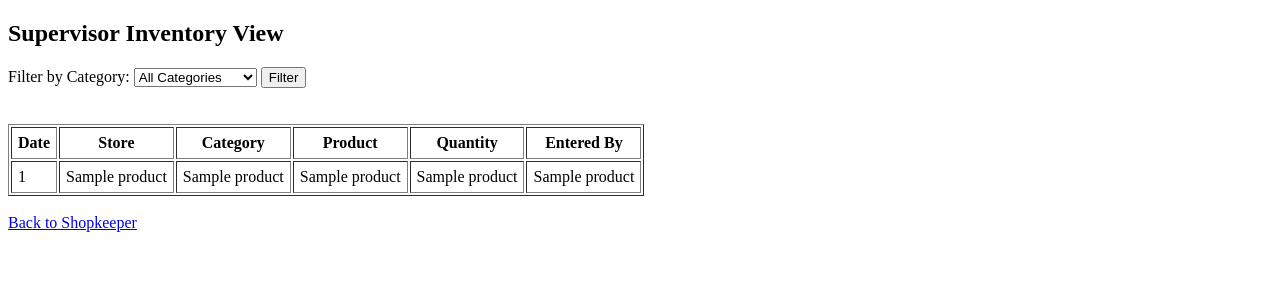
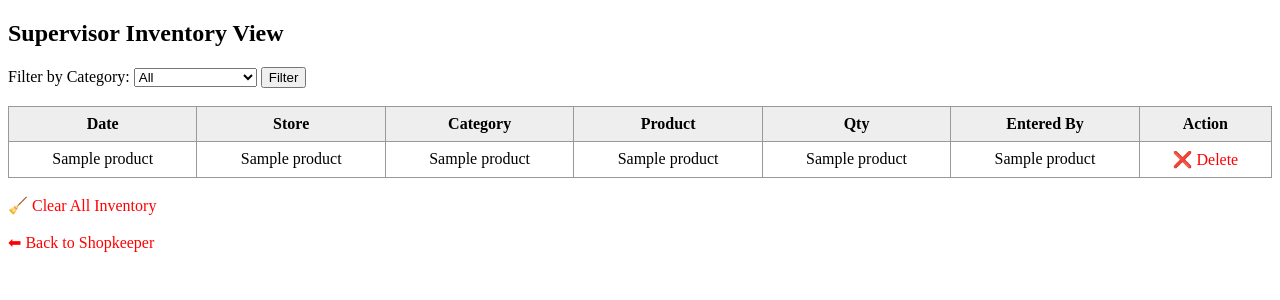
Before and after one commit to hetshah8100/inventory-system, a Flask app: template templates/supervisor.html in a window 1280 px wide. Shown: the top 300 px of the page. Run offline with Flask 3, Linux system fonts and the light colour scheme; the template is opened without the code that fills it: most values are stand-ins (such as "Sample title", 1, 10 or a date in 2020); some libraries are stand-ins or nearby versions.

Commit message:
Update supervisor.html

```diff
--- a/templates/supervisor.html
+++ b/templates/supervisor.html
@@ -1,20 +1,24 @@
 <!DOCTYPE html>
 <html>
 <head>
-    <title>Supervisor Inventory</title>
+    <title>Supervisor Panel</title>
+    <style>
+        table { border-collapse: collapse; width: 100%; }
+        th, td { border: 1px solid #999; padding: 8px; text-align: center; }
+        th { background: #eee; }
+        a { text-decoration: none; color: red; }
+    </style>
 </head>
 <body>
 
 <h2>Supervisor Inventory View</h2>
 
-<!-- CATEGORY FILTER -->
 <form method="get" action="/supervisor">
     <label>Filter by Category:</label>
     <select name="category">
-        <option value="">All Categories</option>
+        <option value="">All</option>
         {% for c in categories %}
-            <option value="{{ c }}"
-                {% if c == selected_category %}selected{% endif %}>
+            <option value="{{ c }}" {% if c == selected_category %}selected{% endif %}>
                 {{ c }}
             </option>
         {% endfor %}
@@ -22,34 +26,45 @@
     <button type="submit">Filter</button>
 </form>
 
-<br><br>
+<br>
 
-<!-- INVENTORY TABLE -->
-<table border="1" cellpadding="6">
+<table>
     <tr>
         <th>Date</th>
         <th>Store</th>
         <th>Category</th>
         <th>Product</th>
-        <th>Quantity</th>
+        <th>Qty</th>
         <th>Entered By</th>
+        <th>Action</th>
     </tr>
 
     {% for p in products %}
     <tr>
-        <!-- FIX IS HERE: p[0] is date -->
-        <td>{{ p[0] }}</td>
         <td>{{ p[1] }}</td>
         <td>{{ p[2] }}</td>
         <td>{{ p[3] }}</td>
         <td>{{ p[4] }}</td>
         <td>{{ p[5] }}</td>
+        <td>{{ p[6] }}</td>
+        <td>
+            <a href="/delete/{{ p[0] }}" onclick="return confirm('Delete this item?')">
+                ❌ Delete
+            </a>
+        </td>
     </tr>
     {% endfor %}
 </table>
 
 <br>
-<a href="/">Back to Shopkeeper</a>
+
+<a href="/clear-all" onclick="return confirm('Delete ALL products?')">
+    🧹 Clear All Inventory
+</a>
+
+<br><br>
+
+<a href="/">⬅ Back to Shopkeeper</a>
 
 </body>
 </html>
```
